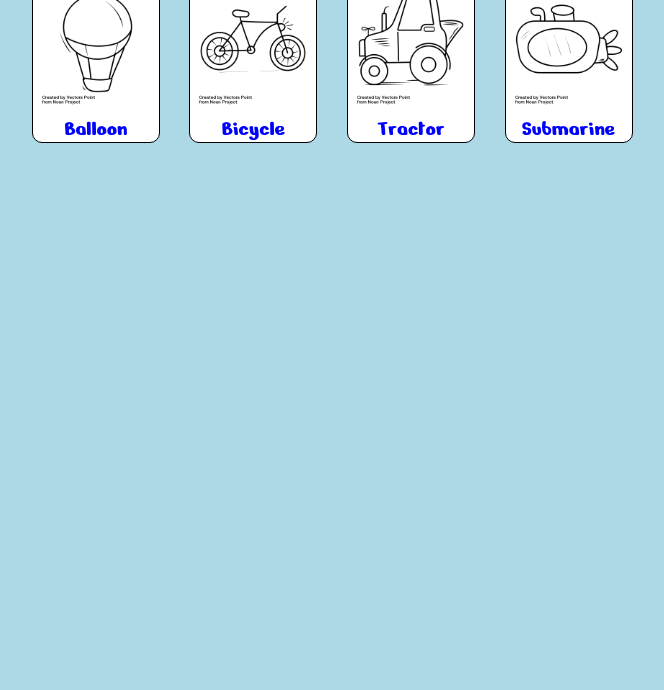
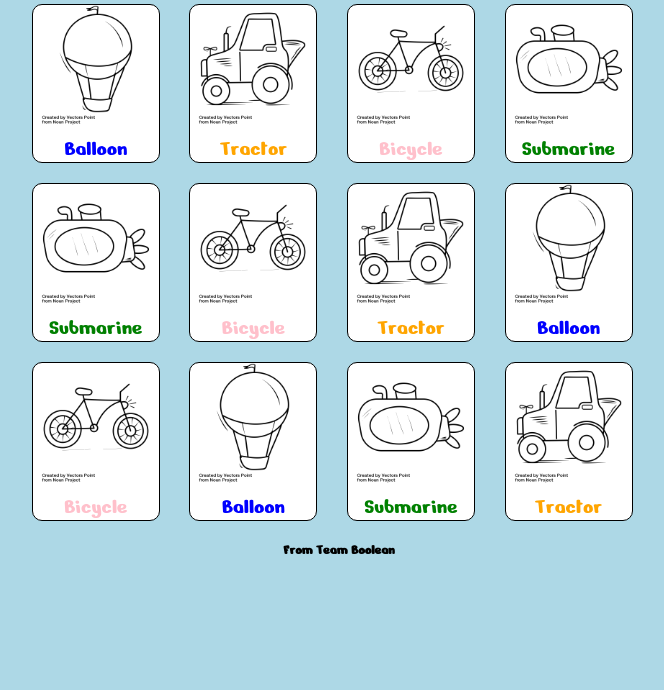
Before and after one commit to Stefanopa87/html-css-memory, a plain HTML site: page index.html in a window 1280 px wide. Shown: the part 110-800 px from the top of the page, without its empty margins (301-965 px from the left). Drawn offline with Linux system fonts and the light colour scheme.

Commit message:
finito ma da apporre modifiche

```diff
--- a/css/master.css
+++ b/css/master.css
@@ -24,6 +24,7 @@ h1{
   margin-left: auto;
   margin-right: auto;
   width: 50%;
+  margin-top: 20px;
 }
 
 .box{
@@ -46,8 +47,37 @@ span{
   margin-left: auto;
   margin-right: auto;
   font-family: 'Nerko One', sans-serif;
-  color: blue;
   font-size: 22px;
   text-align: center;
+}
+
+.blue{
+  color: blue;
+}
+
+.pink{
+  color: pink;
+}
+
+.orange{
+  color: orange;
+}
+
+.green{
+  color: green;
+}
+
+.mystery:hover {
+  background: url("../img/pattern.png") no-repeat;
+}
+
+/* footer */
+
+h3{
+  text-align: center;
+  font-family: 'Nerko One', sans-serif;
+  color: black;
+  margin-top: 20px;
+  font-size: 14px;
 
 }
--- a/index.html
+++ b/index.html
@@ -15,32 +15,80 @@
     <main>
       <!-- carte -->
       <div class="riga">
-        <div class="box">
+        <div class="box mystery">
           <img src="img/noun_air_balloon_3134741.png" alt="palla">
-          <span>Balloon</span>
+          <span class="blue">Balloon</span>
+        </div>
+
+        <div class="box  mystery">
+          <img src="img\noun_Tractor_3134797.png" alt="trattore">
+          <span class="orange">Tractor</span>
+
+        </div>
+
+        <div class="box  mystery">
+          <img src="img\noun_Bicycle_3134821.png" alt="bici">
+          <span class="pink">Bicycle</span>
+        </div>
+
+        <div class="box  mystery">
+          <img src="img\noun_Submarine_3134738.png" alt="sub">
+          <span class="green">Submarine</span>
+        </div>
+
+      </div>
+      <div class="riga">
+        <div class="box  mystery">
+          <img src="img\noun_Submarine_3134738.png" alt="sub">
+          <span class="green">Submarine</span>
         </div>
 
         <div class="box">
           <img src="img\noun_Bicycle_3134821.png" alt="bici">
-          <span>Bicycle</span>
+          <span class="pink">Bicycle</span>
 
         </div>
 
-        <div class="box">
+        <div class="box mystery">
           <img src="img\noun_Tractor_3134797.png" alt="trattore">
-          <span>Tractor</span>
+          <span class="orange">Tractor</span>
         </div>
 
-        <div class="box">
-          <img src="img\noun_Submarine_3134738.png" alt="sub">
-          <span>Submarine</span>
+        <div class="box mystery">
+          <img src="img/noun_air_balloon_3134741.png" alt="palla">
+          <span class="blue">Balloon</span>
         </div>
 
       </div>
+      <div class="riga">
+        <div class="box  mystery">
+          <img src="img\noun_Bicycle_3134821.png" alt="bici">
+          <span class="pink">Bicycle</span>
+        </div>
 
+        <div class="box mystery">
+          <img src="img/noun_air_balloon_3134741.png" alt="palla">
+          <span class="blue">Balloon</span>
 
+        </div>
 
+        <div class="box mystery">
+          <img src="img\noun_Submarine_3134738.png" alt="sub">
+          <span class="green">Submarine</span>
+        </div>
+
+        <div class="box mystery">
+          <img src="img\noun_Tractor_3134797.png" alt="trattore">
+          <span class="orange">Tractor</span>
+        </div>
+
+      </div>
     </main>
+
+    <footer>
+      <h3>From Team Boolean</h3>
+
+    </footer>
 
   </body>
 </html>
```
